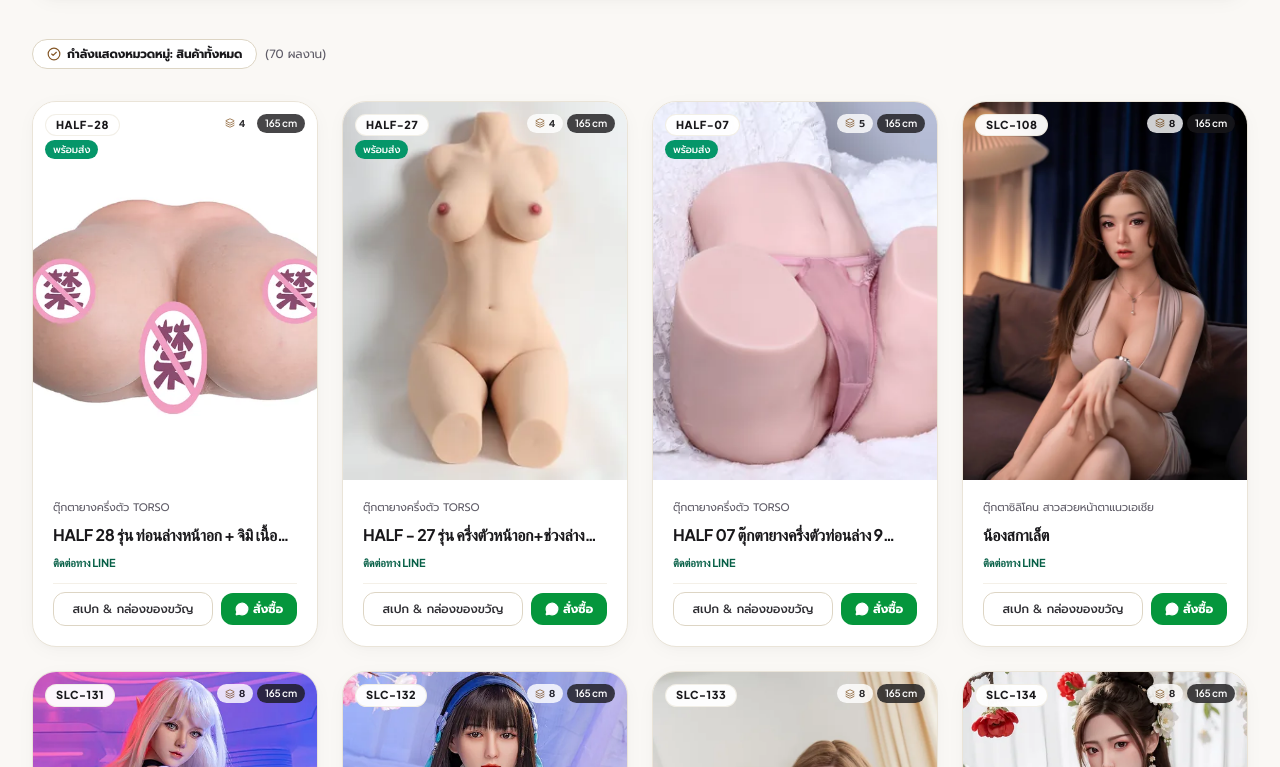
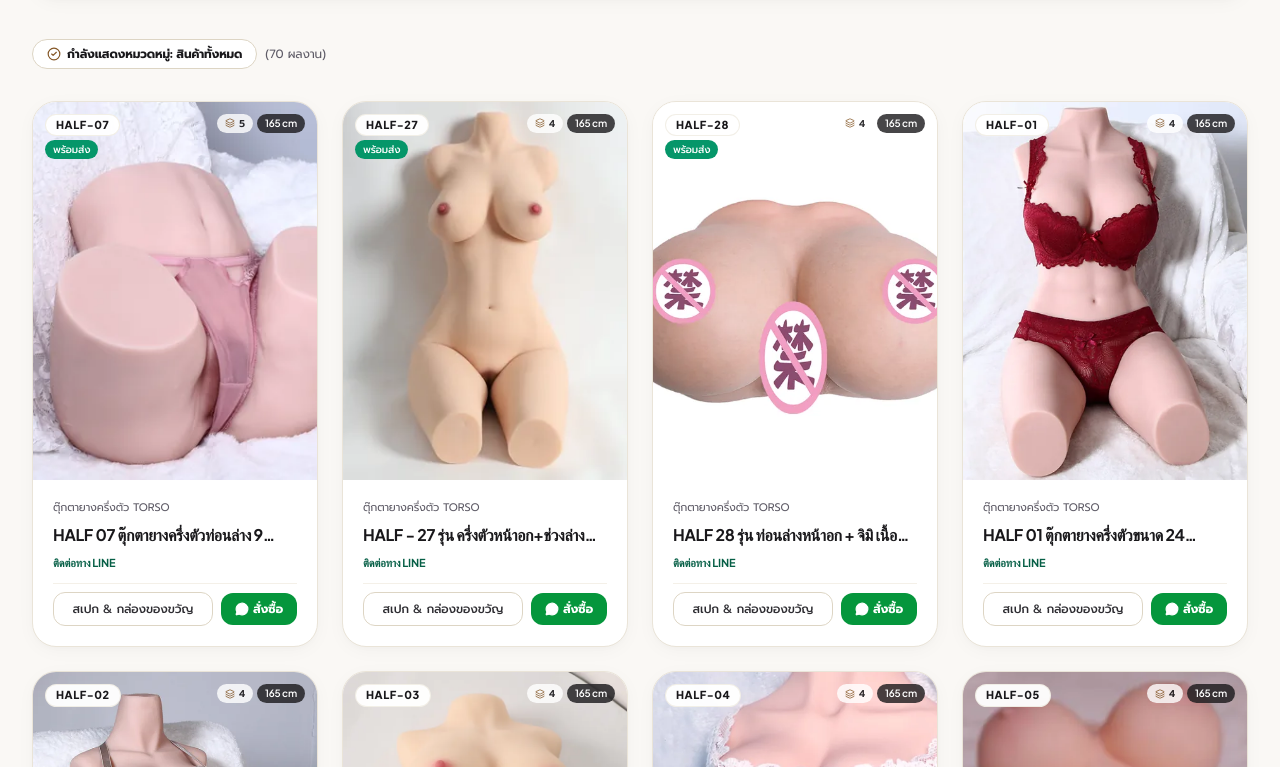
Before and after one commit to ssantisarn-maker/rubberdollth, a React (Vite) app: page / in a window 1280 px wide. Shown: the part 1553-2320 px from the top of the page. Built offline with nearby package versions, Linux system fonts and the light colour scheme; no server answers; a web font is replaced by a local one.

Commit message:
feat: implement multi-tier sorting with ready-to-ship priority + alphabetical A-Z in admin and storefront

```diff
--- a/src/components/admin/ProductManager.jsx
+++ b/src/components/admin/ProductManager.jsx
@@ -32,40 +32,137 @@ export default function ProductManager({ products, categories, onUpdateProducts
     showToast(`✓ ตั้งค่าให้รหัส "${newPrefix}" ขึ้นก่อนบนหน้าเว็บแล้ว!`);
   };
 
-  // Sort function helper
+  // Sort function helper (Multi-Tier Product Sorting System)
   const sortProducts = (list, mode, prefix) => {
     const arr = [...list];
 
-    if (mode === 'prefix_priority') {
-      const pref = (prefix || 'HALF').toUpperCase();
+    // Helper: Compare Ready To Ship status
+    const compareReady = (a, b) => {
+      const aReady = a.isReadyToShip || a.is_ready_to_ship ? 1 : 0;
+      const bReady = b.isReadyToShip || b.is_ready_to_ship ? 1 : 0;
+      return bReady - aReady; // 1 (ready) comes before 0
+    };
+
+    // Helper: Compare Code A-Z
+    const compareCodeAsc = (a, b) => {
+      return (a.code || '').localeCompare(b.code || '', undefined, { numeric: true });
+    };
+
+    // Helper: Compare Code Z-A
+    const compareCodeDesc = (a, b) => {
+      return (b.code || '').localeCompare(a.code || '', undefined, { numeric: true });
+    };
+
+    // Helper: Compare Prefix
+    const comparePrefix = (a, b, pref) => {
+      const aCode = (a.code || '').toUpperCase();
+      const bCode = (b.code || '').toUpperCase();
+      const aMatches = aCode.startsWith(pref) ? 1 : 0;
+      const bMatches = bCode.startsWith(pref) ? 1 : 0;
+      if (bMatches !== aMatches) return bMatches - aMatches;
+      return aCode.localeCompare(bCode, undefined, { numeric: true });
+    };
+
+    // Helper: Compare Newest (updated_at)
+    const compareNewest = (a, b) => {
+      const aDate = new Date(a.updated_at || a.updatedAt || 0).getTime();
+      const bDate = new Date(b.updated_at || b.updatedAt || 0).getTime();
+      return bDate - aDate;
+    };
+
+    // Helper: Compare Price Low to High
+    const comparePriceAsc = (a, b) => {
+      const aPrice = parseFloat(String(a.price || 0).replace(/[^0-9.]/g, '')) || 0;
+      const bPrice = parseFloat(String(b.price || 0).replace(/[^0-9.]/g, '')) || 0;
+      return aPrice - bPrice;
+    };
+
+    // Helper: Compare Price High to Low
+    const comparePriceDesc = (a, b) => {
+      const aPrice = parseFloat(String(a.price || 0).replace(/[^0-9.]/g, '')) || 0;
+      const bPrice = parseFloat(String(b.price || 0).replace(/[^0-9.]/g, '')) || 0;
+      return bPrice - aPrice;
+    };
+
+    // 1. Ready to ship first + Code A-Z (Default & Recommended)
+    if (mode === 'ready_then_code_asc' || mode === 'ready_first') {
       return arr.sort((a, b) => {
-        const aCode = (a.code || '').toUpperCase();
-        const bCode = (b.code || '').toUpperCase();
-        const aMatches = aCode.startsWith(pref) ? 1 : 0;
-        const bMatches = bCode.startsWith(pref) ? 1 : 0;
-        if (bMatches !== aMatches) return bMatches - aMatches; // Prefix matches come first
-        return aCode.localeCompare(bCode, undefined, { numeric: true });
+        const readyDiff = compareReady(a, b);
+        if (readyDiff !== 0) return readyDiff;
+        return compareCodeAsc(a, b);
       });
     }
 
-    if (mode === 'code_desc') {
-      return arr.sort((a, b) => (b.code || '').localeCompare(a.code || '', undefined, { numeric: true }));
+    // 2. Ready to ship first + Code Z-A
+    if (mode === 'ready_then_code_desc') {
+      return arr.sort((a, b) => {
+        const readyDiff = compareReady(a, b);
+        if (readyDiff !== 0) return readyDiff;
+        return compareCodeDesc(a, b);
+      });
     }
 
-    if (mode === 'code_asc') {
-      return arr.sort((a, b) => (a.code || '').localeCompare(b.code || '', undefined, { numeric: true }));
+    // 3. Ready to ship first + Prefix Priority (e.g. HALF / SLC)
+    if (mode === 'ready_then_prefix') {
+      const pref = (prefix || 'HALF').toUpperCase();
+      return arr.sort((a, b) => {
+        const readyDiff = compareReady(a, b);
+        if (readyDiff !== 0) return readyDiff;
+        return comparePrefix(a, b, pref);
+      });
     }
 
-    if (mode === 'ready_first') {
+    // 4. Ready to ship first + Newest Updated
+    if (mode === 'ready_then_newest') {
       return arr.sort((a, b) => {
-        const aReady = a.isReadyToShip || a.is_ready_to_ship ? 1 : 0;
-        const bReady = b.isReadyToShip || b.is_ready_to_ship ? 1 : 0;
-        if (bReady !== aReady) return bReady - aReady;
-        const aOrd = a.order_index ?? a.orderIndex ?? 999;
-        const bOrd = b.order_index ?? b.orderIndex ?? 999;
-        if (aOrd !== bOrd) return aOrd - bOrd;
-        return (parseInt(a.id) || 0) - (parseInt(b.id) || 0);
+        const readyDiff = compareReady(a, b);
+        if (readyDiff !== 0) return readyDiff;
+        return compareNewest(a, b);
       });
+    }
+
+    // 5. Ready to ship first + Price Low to High
+    if (mode === 'ready_then_price_asc') {
+      return arr.sort((a, b) => {
+        const readyDiff = compareReady(a, b);
+        if (readyDiff !== 0) return readyDiff;
+        return comparePriceAsc(a, b);
+      });
+    }
+
+    // 6. Ready to ship first + Price High to Low
+    if (mode === 'ready_then_price_desc') {
+      return arr.sort((a, b) => {
+        const readyDiff = compareReady(a, b);
+        if (readyDiff !== 0) return readyDiff;
+        return comparePriceDesc(a, b);
+      });
+    }
+
+    // Pure Sorts (Without Ready Priority)
+    if (mode === 'code_asc') {
+      return arr.sort(compareCodeAsc);
+    }
+
+    if (mode === 'code_desc') {
+      return arr.sort(compareCodeDesc);
+    }
+
+    if (mode === 'prefix_priority') {
+      const pref = (prefix || 'HALF').toUpperCase();
+      return arr.sort((a, b) => comparePrefix(a, b, pref));
+    }
+
+    if (mode === 'updated_desc') {
+      return arr.sort(compareNewest);
+    }
+
+    if (mode === 'price_asc') {
+      return arr.sort(comparePriceAsc);
+    }
+
+    if (mode === 'price_desc') {
+      return arr.sort(comparePriceDesc);
     }
 
     if (mode === 'custom_order') {
@@ -75,18 +172,6 @@ export default function ProductManager({ products, categories, onUpdateProducts
         if (aOrd !== bOrd) return aOrd - bOrd;
         return (parseInt(a.id) || 0) - (parseInt(b.id) || 0);
       });
-    }
-
-    if (mode === 'updated_desc') {
-      return arr.sort((a, b) => {
-        const aDate = new Date(a.updated_at || a.updatedAt || 0).getTime();
-        const bDate = new Date(b.updated_at || b.updatedAt || 0).getTime();
-        return bDate - aDate;
-      });
-    }
-
-    if (mode === 'id_asc') {
-      return arr.sort((a, b) => (parseInt(a.id) || 0) - (parseInt(b.id) || 0));
     }
 
     return arr;
@@ -100,18 +185,21 @@ export default function ProductManager({ products, categories, onUpdateProducts
       const matchCat = selectedCat === 'all' || (p.categories && p.categories.includes(selectedCat));
       return matchSearch && matchCat;
     });
+
     return sortProducts(list, sortMode, sortPrefix);
   }, [products, search, selectedCat, sortMode, sortPrefix]);
 
-  // Quick Toggle Ready to Ship
+  // Toggle Ready To Ship Status directly from table
   const handleToggleReady = async (prod) => {
+    const current = prod.isReadyToShip || prod.is_ready_to_ship;
+    const newStatus = !current;
     setToggleLoading(prod.code);
-    const newStatus = !prod.isReadyToShip;
-    let newCats = prod.categories ? [...prod.categories] : ['all'];
-    if (newStatus && !newCats.includes('ready')) newCats.push('ready');
-    if (!newStatus) newCats = newCats.filter(c => c !== 'ready');
 
-    const updated = { ...prod, isReadyToShip: newStatus, categories: newCats };
+    const updated = {
+      ...prod,
+      isReadyToShip: newStatus,
+      is_ready_to_ship: newStatus
+    };
 
     try {
       const token = localStorage.getItem('rbd_admin_token') || 'RBD_ADMIN_SECRET_KEY_2026';
@@ -220,17 +308,27 @@ export default function ProductManager({ products, categories, onUpdateProducts
               onChange={e => handleSortChange(e.target.value)}
               className="bg-white px-3 py-1.5 rounded-xl border border-sand-300 text-xs sm:text-sm font-bold text-ink focus:outline-none focus:border-bronze cursor-pointer shadow-2xs"
             >
-              <option value="prefix_priority">🔤 เลือกหมวดรหัส/ตัวอักษรขึ้นก่อน (Custom Letter/Prefix)</option>
-              <option value="ready_first">📦 สินค้าพร้อมส่งขึ้นก่อน (Ready to Ship First)</option>
-              <option value="code_asc">🔤 เรียงตามรหัสสินค้า A ➔ Z (ก-ฮ)</option>
-              <option value="code_desc">🔤 เรียงตามรหัสสินค้า Z ➔ A (ฮ-ก)</option>
-              <option value="custom_order">📌 เรียงตามลำดับตัวเลขที่กำหนดเอง (Order Index)</option>
-              <option value="updated_desc">🆕 เรียงตามสินค้าที่แก้ไขล่าสุด (Recently Updated)</option>
-              <option value="id_asc">🆔 เรียงตามลำดับ ID เริ่มต้น (Default ID)</option>
+              <optgroup label="⚡ สินค้าพร้อมส่งขึ้นก่อน (Ready to Ship First)">
+                <option value="ready_then_code_asc">⚡ สินค้าพร้อมส่งขึ้นก่อน ➔ เรียงรหัส A-Z (แนะนำ)</option>
+                <option value="ready_then_code_desc">⚡ สินค้าพร้อมส่งขึ้นก่อน ➔ เรียงรหัส Z-A</option>
+                <option value="ready_then_prefix">⚡ สินค้าพร้อมส่งขึ้นก่อน ➔ ดันกลุ่มรหัสขึ้นก่อน (HALF/SLC)</option>
+                <option value="ready_then_newest">⚡ สินค้าพร้อมส่งขึ้นก่อน ➔ สินค้าลงใหม่/อัปเดตล่าสุด</option>
+                <option value="ready_then_price_asc">⚡ สินค้าพร้อมส่งขึ้นก่อน ➔ ราคา: ต่ำ ➔ สูง</option>
+                <option value="ready_then_price_desc">⚡ สินค้าพร้อมส่งขึ้นก่อน ➔ ราคา: สูง ➔ ต่ำ</option>
+              </optgroup>
+              <optgroup label="🔤 การจัดเรียงทั่วไป (General Sorting)">
+                <option value="code_asc">🔤 เรียงตามรหัสโมเดล A ➔ Z (ก-ฮ)</option>
+                <option value="code_desc">🔤 เรียงตามรหัสโมเดล Z ➔ A (ฮ-ก)</option>
+                <option value="prefix_priority">🎯 เลือกหมวดรหัส/ตัวอักษรขึ้นก่อน (Custom Prefix)</option>
+                <option value="updated_desc">🆕 เรียงตามสินค้าที่แก้ไขล่าสุด (Recently Updated)</option>
+                <option value="price_asc">💰 เรียงตามราคา: น้อย ➔ มาก</option>
+                <option value="price_desc">💎 เรียงตามราคา: มาก ➔ น้อย</option>
+                <option value="custom_order">📌 เรียงตามลำดับตัวเลขที่กำหนดเอง (Order Index)</option>
+              </optgroup>
             </select>
 
             {/* If Prefix Priority is chosen, show quick prefix buttons / selector */}
-            {sortMode === 'prefix_priority' && (
+            {(sortMode === 'prefix_priority' || sortMode === 'ready_then_prefix') && (
               <div className="flex items-center gap-1.5 pl-1 border-l border-sand-300">
                 <span className="text-xs text-ink-muted">ขึ้นก่อน:</span>
                 <select
--- a/src/components/catalog/ProductCatalog.jsx
+++ b/src/components/catalog/ProductCatalog.jsx
@@ -87,39 +87,135 @@ export default function ProductCatalog({ activeTab, setActiveTab, isAdultMode, o
       return true;
     });
 
-    const sortMode = settings?.product_sort_mode || 'ready_first';
+    const sortMode = settings?.product_sort_mode || 'ready_then_code_asc';
     const sortPrefix = (settings?.product_sort_prefix || 'HALF').toUpperCase();
     const arr = [...list];
 
-    if (sortMode === 'prefix_priority') {
+    // Helper: Compare Ready To Ship status
+    const compareReady = (a, b) => {
+      const aReady = a.isReadyToShip || a.is_ready_to_ship ? 1 : 0;
+      const bReady = b.isReadyToShip || b.is_ready_to_ship ? 1 : 0;
+      return bReady - aReady;
+    };
+
+    // Helper: Compare Code A-Z
+    const compareCodeAsc = (a, b) => {
+      return (a.code || '').localeCompare(b.code || '', undefined, { numeric: true });
+    };
+
+    // Helper: Compare Code Z-A
+    const compareCodeDesc = (a, b) => {
+      return (b.code || '').localeCompare(a.code || '', undefined, { numeric: true });
+    };
+
+    // Helper: Compare Prefix
+    const comparePrefix = (a, b, pref) => {
+      const aCode = (a.code || '').toUpperCase();
+      const bCode = (b.code || '').toUpperCase();
+      const aMatches = aCode.startsWith(pref) ? 1 : 0;
+      const bMatches = bCode.startsWith(pref) ? 1 : 0;
+      if (bMatches !== aMatches) return bMatches - aMatches;
+      return aCode.localeCompare(bCode, undefined, { numeric: true });
+    };
+
+    // Helper: Compare Newest (updated_at)
+    const compareNewest = (a, b) => {
+      const aDate = new Date(a.updated_at || a.updatedAt || 0).getTime();
+      const bDate = new Date(b.updated_at || b.updatedAt || 0).getTime();
+      return bDate - aDate;
+    };
+
+    // Helper: Compare Price Low to High
+    const comparePriceAsc = (a, b) => {
+      const aPrice = parseFloat(String(a.price || 0).replace(/[^0-9.]/g, '')) || 0;
+      const bPrice = parseFloat(String(b.price || 0).replace(/[^0-9.]/g, '')) || 0;
+      return aPrice - bPrice;
+    };
+
+    // Helper: Compare Price High to Low
+    const comparePriceDesc = (a, b) => {
+      const aPrice = parseFloat(String(a.price || 0).replace(/[^0-9.]/g, '')) || 0;
+      const bPrice = parseFloat(String(b.price || 0).replace(/[^0-9.]/g, '')) || 0;
+      return bPrice - aPrice;
+    };
+
+    // 1. Ready to ship first + Code A-Z (Default & Recommended)
+    if (sortMode === 'ready_then_code_asc' || sortMode === 'ready_first') {
       return arr.sort((a, b) => {
-        const aCode = (a.code || '').toUpperCase();
-        const bCode = (b.code || '').toUpperCase();
-        const aMatches = aCode.startsWith(sortPrefix) ? 1 : 0;
-        const bMatches = bCode.startsWith(sortPrefix) ? 1 : 0;
-        if (bMatches !== aMatches) return bMatches - aMatches; // Selected prefix comes first
-        return aCode.localeCompare(bCode, undefined, { numeric: true });
+        const readyDiff = compareReady(a, b);
+        if (readyDiff !== 0) return readyDiff;
+        return compareCodeAsc(a, b);
       });
     }
 
-    if (sortMode === 'code_desc') {
-      return arr.sort((a, b) => (b.code || '').localeCompare(a.code || '', undefined, { numeric: true }));
+    // 2. Ready to ship first + Code Z-A
+    if (sortMode === 'ready_then_code_desc') {
+      return arr.sort((a, b) => {
+        const readyDiff = compareReady(a, b);
+        if (readyDiff !== 0) return readyDiff;
+        return compareCodeDesc(a, b);
+      });
     }
 
-    if (sortMode === 'code_asc') {
-      return arr.sort((a, b) => (a.code || '').localeCompare(b.code || '', undefined, { numeric: true }));
+    // 3. Ready to ship first + Prefix Priority (e.g. HALF / SLC)
+    if (sortMode === 'ready_then_prefix') {
+      return arr.sort((a, b) => {
+        const readyDiff = compareReady(a, b);
+        if (readyDiff !== 0) return readyDiff;
+        return comparePrefix(a, b, sortPrefix);
+      });
     }
 
-    if (sortMode === 'ready_first') {
+    // 4. Ready to ship first + Newest Updated
+    if (sortMode === 'ready_then_newest') {
       return arr.sort((a, b) => {
-        const aReady = a.isReadyToShip || a.is_ready_to_ship ? 1 : 0;
-        const bReady = b.isReadyToShip || b.is_ready_to_ship ? 1 : 0;
-        if (bReady !== aReady) return bReady - aReady;
-        const aOrd = a.order_index ?? a.orderIndex ?? 999;
-        const bOrd = b.order_index ?? b.orderIndex ?? 999;
-        if (aOrd !== bOrd) return aOrd - bOrd;
-        return (parseInt(a.id) || 0) - (parseInt(b.id) || 0);
+        const readyDiff = compareReady(a, b);
+        if (readyDiff !== 0) return readyDiff;
+        return compareNewest(a, b);
       });
+    }
+
+    // 5. Ready to ship first + Price Low to High
+    if (sortMode === 'ready_then_price_asc') {
+      return arr.sort((a, b) => {
+        const readyDiff = compareReady(a, b);
+        if (readyDiff !== 0) return readyDiff;
+        return comparePriceAsc(a, b);
+      });
+    }
+
+    // 6. Ready to ship first + Price High to Low
+    if (sortMode === 'ready_then_price_desc') {
+      return arr.sort((a, b) => {
+        const readyDiff = compareReady(a, b);
+        if (readyDiff !== 0) return readyDiff;
+        return comparePriceDesc(a, b);
+      });
+    }
+
+    // Pure Sorts (Without Ready Priority)
+    if (sortMode === 'code_asc') {
+      return arr.sort(compareCodeAsc);
+    }
+
+    if (sortMode === 'code_desc') {
+      return arr.sort(compareCodeDesc);
+    }
+
+    if (sortMode === 'prefix_priority') {
+      return arr.sort((a, b) => comparePrefix(a, b, sortPrefix));
+    }
+
+    if (sortMode === 'updated_desc') {
+      return arr.sort(compareNewest);
+    }
+
+    if (sortMode === 'price_asc') {
+      return arr.sort(comparePriceAsc);
+    }
+
+    if (sortMode === 'price_desc') {
+      return arr.sort(comparePriceDesc);
     }
 
     if (sortMode === 'custom_order') {
@@ -129,18 +225,6 @@ export default function ProductCatalog({ activeTab, setActiveTab, isAdultMode, o
         if (aOrd !== bOrd) return aOrd - bOrd;
         return (parseInt(a.id) || 0) - (parseInt(b.id) || 0);
       });
-    }
-
-    if (sortMode === 'updated_desc') {
-      return arr.sort((a, b) => {
-        const aDate = new Date(a.updated_at || a.updatedAt || 0).getTime();
-        const bDate = new Date(b.updated_at || b.updatedAt || 0).getTime();
-        return bDate - aDate;
-      });
-    }
-
-    if (sortMode === 'id_asc') {
-      return arr.sort((a, b) => (parseInt(a.id) || 0) - (parseInt(b.id) || 0));
     }
 
     return arr;
--- a/src/hooks/useSiteSettings.js
+++ b/src/hooks/useSiteSettings.js
@@ -16,7 +16,7 @@ const defaultSettings = {
   brand_tag: 'TH',
   brand_est: 'EST. 2019 • LUXURY COLLECTION',
 
-  product_sort_mode: 'ready_first',
+  product_sort_mode: 'ready_then_code_asc',
   product_sort_prefix: 'HALF',
 
   // Hero Section
```
Also changed, not shown: 2 other files (tests, documents, lock files or other folders).
